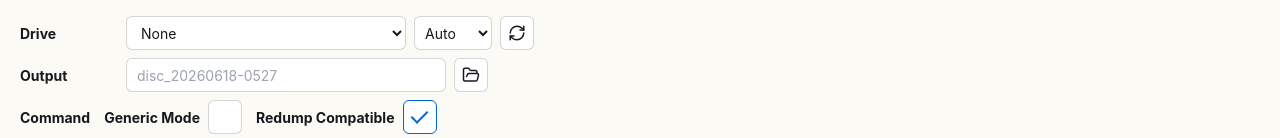
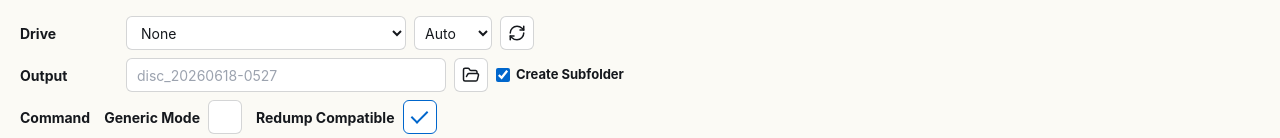
Before and after one commit to whatever-industries/redumper-ui, a React (Vite) app: page / in a window 1280 px wide. Shown: the top 138 px of the page. Built offline with nearby package versions, Linux system fonts and the light colour scheme.

Commit message:
Add output subfolder toggle

```diff
--- a/src/App.tsx
+++ b/src/App.tsx
@@ -46,6 +46,7 @@ const THEME_CHANGED_EVENT = "redumper-ui://theme-changed";
 const SETTINGS_STORAGE_KEYS = {
   optionState: "redumper-ui-option-state",
   commandMode: "redumper-ui-command-mode",
+  createOutputSubfolder: "redumper-ui-create-output-subfolder",
   compressLogFiles: "redumper-ui-compress-log-files",
   archiveToolPath: "redumper-ui-archive-tool-path",
   dumpTwiceCompareHashes: "redumper-ui-dump-twice-compare-hashes",
@@ -147,6 +148,7 @@ export default function App() {
   const [commandMode, setCommandMode] = useSyncedState<CommandMode>(SETTINGS_STORAGE_KEYS.commandMode, "redump");
   const [manualCommand, setManualCommand] = useState("");
   const [manualCommandDirty, setManualCommandDirty] = useState(false);
+  const [createOutputSubfolder, setCreateOutputSubfolder] = useSyncedState(SETTINGS_STORAGE_KEYS.createOutputSubfolder, true);
   const [compressLogFiles, setCompressLogFiles] = useSyncedState(SETTINGS_STORAGE_KEYS.compressLogFiles, true);
   const [archiveToolPath, setArchiveToolPath] = useSyncedState(SETTINGS_STORAGE_KEYS.archiveToolPath, "");
   const [dumpTwiceCompareHashes, setDumpTwiceCompareHashes] = useSyncedState(SETTINGS_STORAGE_KEYS.dumpTwiceCompareHashes, false);
@@ -192,7 +194,7 @@ export default function App() {
     [drive, imageNameSeed, selectedDrive?.label, selectedDrive?.volumeName]
   );
   const effectiveImageName = imageName.trim() || suggestedImageName;
-  const outputSubfolder = !existingImageCandidate;
+  const outputSubfolder = createOutputSubfolder;
   const visibleOptions = useMemo(
     () => OPTIONS.filter((option) => option.flag !== "--speed" && option.group !== "Firmware"),
     []
@@ -543,8 +545,9 @@ export default function App() {
     let cancelled = false;
 
     async function scanExistingImageCandidate() {
-      if (!isTauri || !imagePath.trim()) {
+      if (!isTauri || createOutputSubfolder || !imagePath.trim()) {
         setExistingImageCandidate(null);
+        setExistingImageChecking(false);
         return;
       }
 
@@ -570,7 +573,7 @@ export default function App() {
     return () => {
       cancelled = true;
     };
-  }, [imagePath]);
+  }, [createOutputSubfolder, imagePath]);
 
   useEffect(() => {
     if (!isTauri) {
@@ -1155,6 +1158,16 @@ export default function App() {
                   >
                     <FolderOpen size={18} />
                   </IconButton>
+                  <label className="create-subfolder-toggle" title="Create a folder named after Output inside the selected directory">
+                    <input
+                      type="checkbox"
+                      checked={createOutputSubfolder}
+                      disabled={outputFieldLoading}
+                      onChange={(event) => setCreateOutputSubfolder(event.target.checked)}
+                      className="accent-checkbox h-3.5 w-3.5 shrink-0"
+                    />
+                    <span>Create Subfolder</span>
+                  </label>
                 </div>
               </SettingsRow>
 
--- a/src/styles.css
+++ b/src/styles.css
@@ -659,7 +659,7 @@ select:focus-visible {
 
 .output-row {
   display: grid;
-  grid-template-columns: minmax(0, var(--output-name-width)) var(--top-control-height);
+  grid-template-columns: minmax(0, var(--output-name-width)) var(--top-control-height) max-content;
   align-items: center;
   gap: 8px;
   width: max-content;
@@ -669,6 +669,17 @@ select:focus-visible {
 .output-row .icon-button {
   height: var(--top-control-height);
   width: var(--top-control-height);
+}
+
+.create-subfolder-toggle {
+  display: inline-flex;
+  min-height: var(--top-control-height);
+  align-items: center;
+  gap: 6px;
+  color: var(--app-text);
+  font-size: 13px;
+  font-weight: 700;
+  white-space: nowrap;
 }
 
 .path-button {
```
Also changed, not shown: 1 other file (tests, documents, lock files or other folders).
